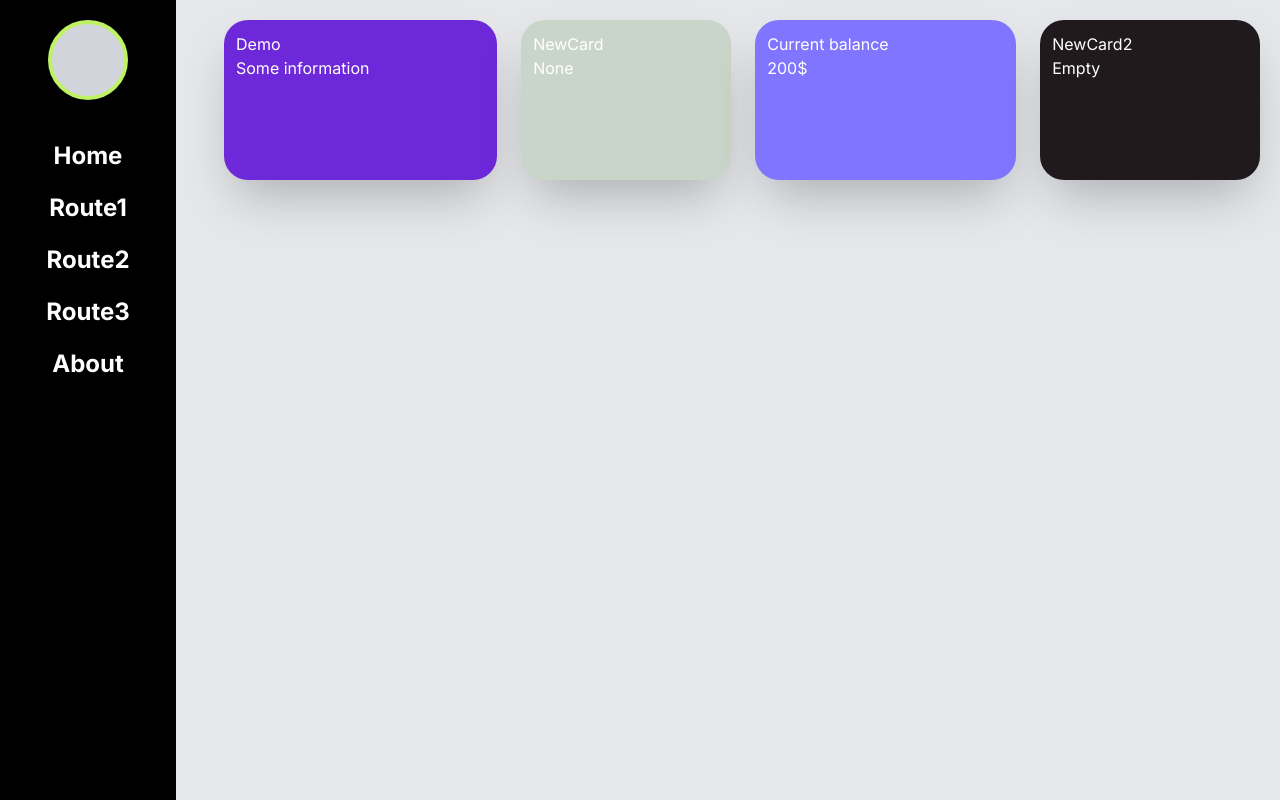
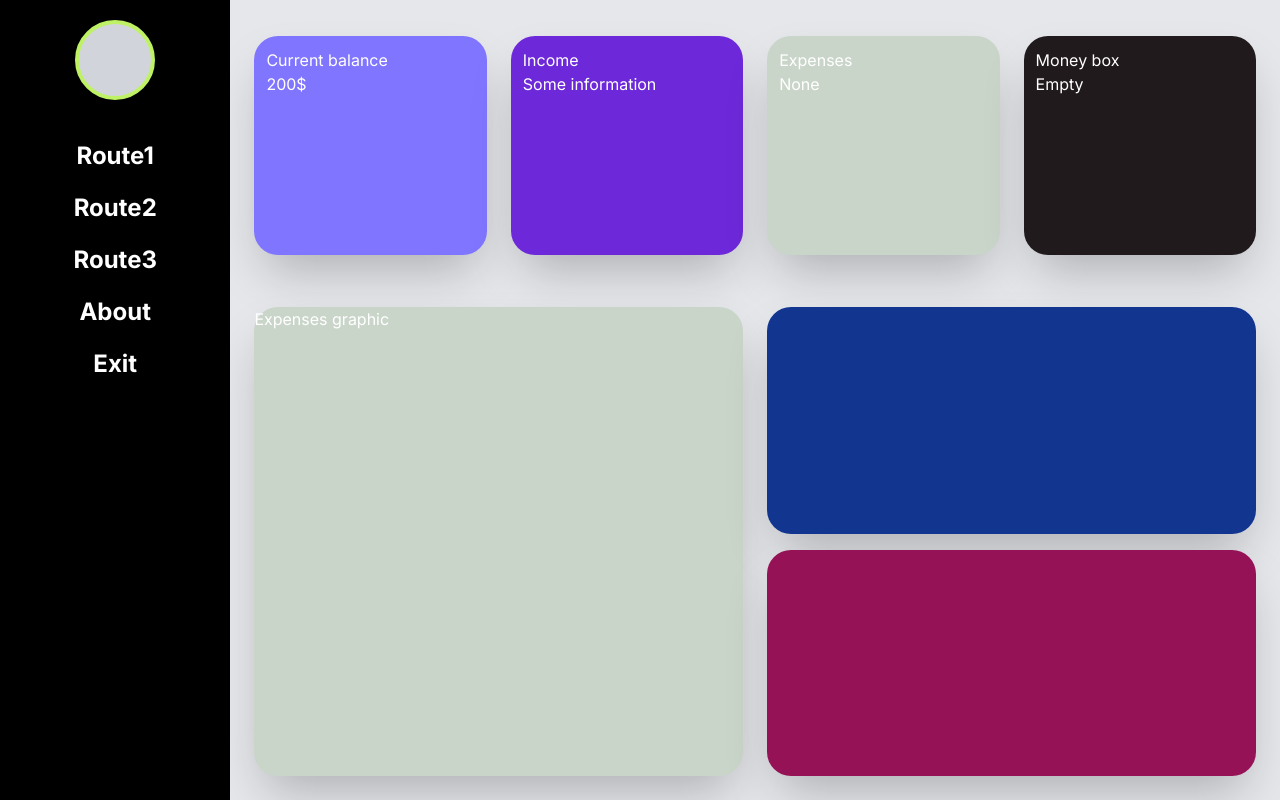
Before and after one commit to m1a2023/nexp-front, a Next.js app: page / in a window 1280 px wide. Built offline with nearby package versions, Linux system fonts and the light colour scheme.

Commit message:
version 1.3.0

```diff
--- a/src/app/components/logo.js
+++ b/src/app/components/logo.js
@@ -1,7 +1,11 @@
+import Link from "next/link";
+
 export function Logo() {
   return (
     <div className="flex justify-center w-full">
-      <div className="flex w-20 h-20 justify-center bg-gray-300 rounded-full border-4 border-lime-300"></div>
+      <Link href="/">
+        <div className="flex w-20 h-20 justify-center bg-gray-300 rounded-full border-4 border-lime-300"></div>
+      </Link>
     </div>
   );
 }
--- a/src/app/components/main.js
+++ b/src/app/components/main.js
@@ -15,7 +15,7 @@ export function TemplateCard({ cardTitle, mainInformation, color }) {
 
   return (
     <div
-      className={`flex flex-col p-3 grow justify-start rounded-3xl max-h-40 min-h-20 max-w-72 min-w-36 ${color} shadow-2xl`}
+      className={`flex flex-col w-1/4 p-3 grow justify-start rounded-3xl ${color} shadow-2xl`}
     >
       <SetCardTitle cardTitle={`${cardTitle}`} />
 
--- a/src/app/components/navbar.js
+++ b/src/app/components/navbar.js
@@ -6,9 +6,9 @@ export function Navbar() {
   return (
     <>
       <ul className="flex flex-col justify-center space-y-5">
-        <li className="flex justify-center">
+        {/* <li className="flex justify-center">
           <Link href="/">Home</Link>
-        </li>
+        </li> */}
         <li className="flex justify-center">
           <Link href="/route1">Route1</Link>
         </li>
@@ -21,6 +21,9 @@ export function Navbar() {
         <li className="flex justify-center">
           <Link href="/about">About</Link>
         </li>
+        <li className="flex justify-center">
+          <Link href="/about">Exit</Link>
+        </li>
       </ul>
     </>
   );
--- a/src/app/globals.css
+++ b/src/app/globals.css
@@ -16,14 +16,17 @@
   }
 }
 
-html,
+/* html,
 body,
 #__next {
   height: 100%;
   width: 100%;
-}
+} */
 
 body {
+  height: 100vh;
+  max-height: 100vh;
+  width: 100%;
   display: flex;
   box-sizing: border-box;
   color: white;
--- a/src/app/page.js
+++ b/src/app/page.js
@@ -3,35 +3,25 @@ import React from "react";
 import { Navbar } from "./components/navbar";
 import { Logo } from "./components/logo";
 import { TemplateCard } from "./components/main";
+import styles from "./page.module.css";
 
 export default function Home() {
   //FIXME: change font and font size
   return (
-    <div className="flex flex-row h-full w-full box-border space-x-7 bg-gray-200">
+    <div className="flex flex-row w-full box-border bg-gray-200">
       <div
         className="flex p-5 grow-0 flex-col justify-start text-2xl font-bold space-y-10
-				w-44 min-h-full bg-black"
+				w-[18%] min-h-full bg-black"
       >
         <Logo />
         <Navbar />
       </div>
 
       <div
-        className="flex flex-row p-5 flex-wrap grow justify-start text-1xl min-w-25 min-h-full
+        className="flex flex-col p-6 grow justify-start text-1xl h-full max-h-[100vh]
         gap-6"
       >
-        <TemplateCard
-          cardTitle={"Demo"}
-          mainInformation={"Some information"}
-          color={"bg-violet-700"}
-        ></TemplateCard>
-
-        <TemplateCard
-          color={"bg-ash-gray"}
-          cardTitle={"NewCard"}
-          mainInformation={"None"}
-        ></TemplateCard>
-
+        <div className={"h-1/3 w-full flex flex-row space-x-6 py-3"}>
           <TemplateCard
             cardTitle={"Current balance"}
             mainInformation={"200$"}
@@ -39,10 +29,34 @@ export default function Home() {
           ></TemplateCard>
 
           <TemplateCard
+            cardTitle={"Income"}
+            mainInformation={"Some information"}
+            color={"bg-violet-700"}
+          ></TemplateCard>
+
+          <TemplateCard
+            color={"bg-ash-gray"}
+            cardTitle={"Expenses"}
+            mainInformation={"None"}
+          ></TemplateCard>
+
+          <TemplateCard
             color={"bg-raisin-black"}
-          cardTitle={"NewCard2"}
+            cardTitle={"Money box"}
             mainInformation={"Empty"}
           ></TemplateCard>
+        </div>
+        <div className={"h-2/3 w-full flex flex-row space-x-6"}>
+          <div className="w-1/2 pt-4">
+            <div className="w-full h-full bg-ash-gray justify-start rounded-3xl shadow-2xl">
+              <p >Expenses graphic</p>
+            </div>
+          </div>
+          <div className="w-1/2 py-4 space-y-4">
+            <div className="w-full h-1/2 bg-[#123590] justify-start rounded-3xl shadow-2xl"></div>
+            <div className="w-full h-1/2 bg-[#951256] justify-start rounded-3xl shadow-2xl"></div>
+          </div>
+        </div>
       </div>
     </div>
   );
--- /dev/null
+++ b/src/app/page.module.css
@@ -0,0 +1,3 @@
+/* .fullRow {
+    height: 35%;
+} */
```
Also changed, not shown: 2 other files (tests, documents, lock files or other folders). Lines whose indentation alone changed are shown as unchanged.
